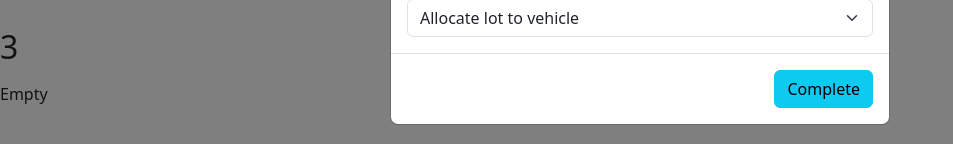
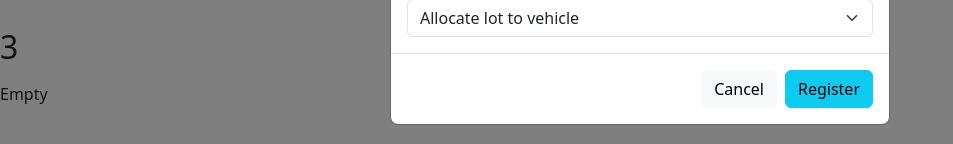
Before and after one commit to Sh-i-aw/Parked, a React (Create React App) app: page / in a window 1280 px wide. Both pictures are taken after a click on the button "Accept Vehicle". Shown: the part 209-353 px from the top of the page, without its empty margins (0-953 px from the left). Built offline with nearby package versions, Linux system fonts and the light colour scheme.

Commit message:
implemented state for Form info in AcceptVehicleForm.jsx

```diff
--- a/src/App.js
+++ b/src/App.js
@@ -11,13 +11,13 @@ import AcceptVehicleForm from "./Component/AcceptVehicleForm";
 
 function App() {
   const [garage, setGarage] = useState(new Garage());
-  const [first, setFirst] = useState({});
-  const [second, setSecond] = useState({});
-  const [third, setThird] = useState({});
-
   const [showForm, setShowForm] = useState(false);
   const handleShowForm = () => setShowForm(true);
   const handleCloseForm = () => setShowForm(false);
+
+  const registerVehicle = (parkedVehicle) => {
+      console.log(parkedVehicle);
+  }
 
   return (
       <>
--- a/src/Component/AcceptVehicleForm.jsx
+++ b/src/Component/AcceptVehicleForm.jsx
@@ -1,9 +1,31 @@
 import Modal from "react-bootstrap/Modal";
 import Button from "react-bootstrap/Button";
 import Form from 'react-bootstrap/Form'
+import {useState} from "react";
+import {Lot} from "./Lot";
 
 function SingleLot (props) {
-  const {lots, show, handleClose} = props;
+    const {lots, show, handleClose, registerVehicle} = props;
+    const [plateNumber, setPlateNumber] = useState('');
+    const [selectedLot, setSelectedLot] = useState('');
+
+    const handlePlateNumberChange = (e) => setPlateNumber(e.target.value);
+    const handleLotChange = (e) => setSelectedLot(e.target.value);
+
+    const submitRegistration = () => {
+        let parkedVehicle = {
+            lot: selectedLot,
+            plate : plateNumber,
+            parkedTime: new Date(),
+        }
+        console.log(parkedVehicle);
+        debugger;
+        registerVehicle(parkedVehicle);
+
+        setPlateNumber("");
+        setSelectedLot("");
+        handleClose();
+    }
 
     return (
         <Modal
@@ -20,21 +42,24 @@ function SingleLot (props) {
                 <Form>
                   <Form.Group>
                       <Form.Label>License Plate</Form.Label>
-                      <Form.Control type="text" placeholder={"Enter license plate"}/>
+                      <Form.Control type="text" onChange={handlePlateNumberChange} placeholder={"Enter license plate"}/>
                   </Form.Group>
                   <Form.Group className={"mt-4"}>
-                      <Form.Select>
+                      <Form.Select onChange={handleLotChange}>
                           <option>Allocate lot to vehicle</option>
                           {
-                            lots.map ((lot, index) => <option disabled={lot.occupied}>{index + 1}</option>)
+                            lots.map ((lot, index) => <option disabled={lot.occupied} value={index + 1}>{index + 1}</option>)
                           }
                       </Form.Select>
                   </Form.Group>
                 </Form>
             </Modal.Body>
             <Modal.Footer>
-              <Button variant={"info"} onClick={handleClose}>
-                  Complete
+                <Button variant={"light"} onClick={handleClose}>
+                    Cancel
+                </Button>
+                <Button variant={"info"} onClick={submitRegistration}>
+                    Register
                 </Button>
             </Modal.Footer>
 
```
Lines whose indentation alone changed are shown as unchanged.
